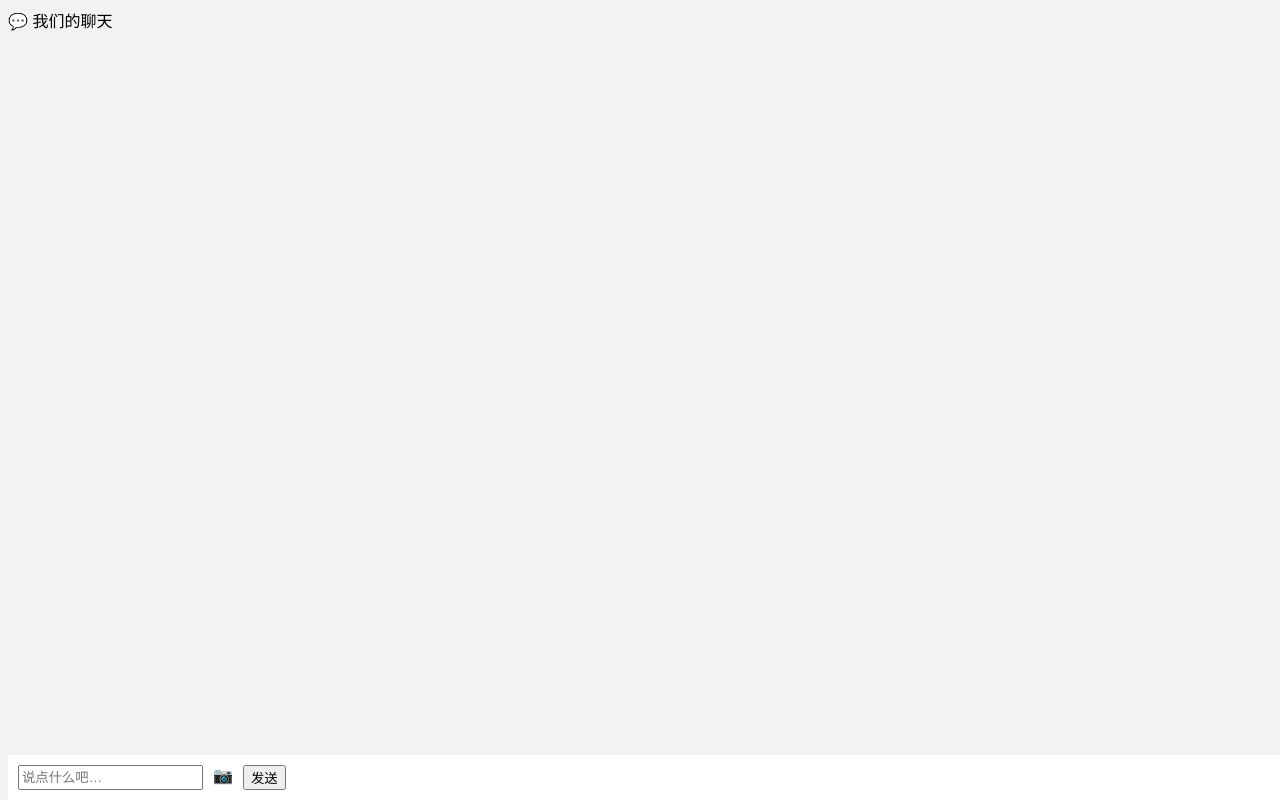
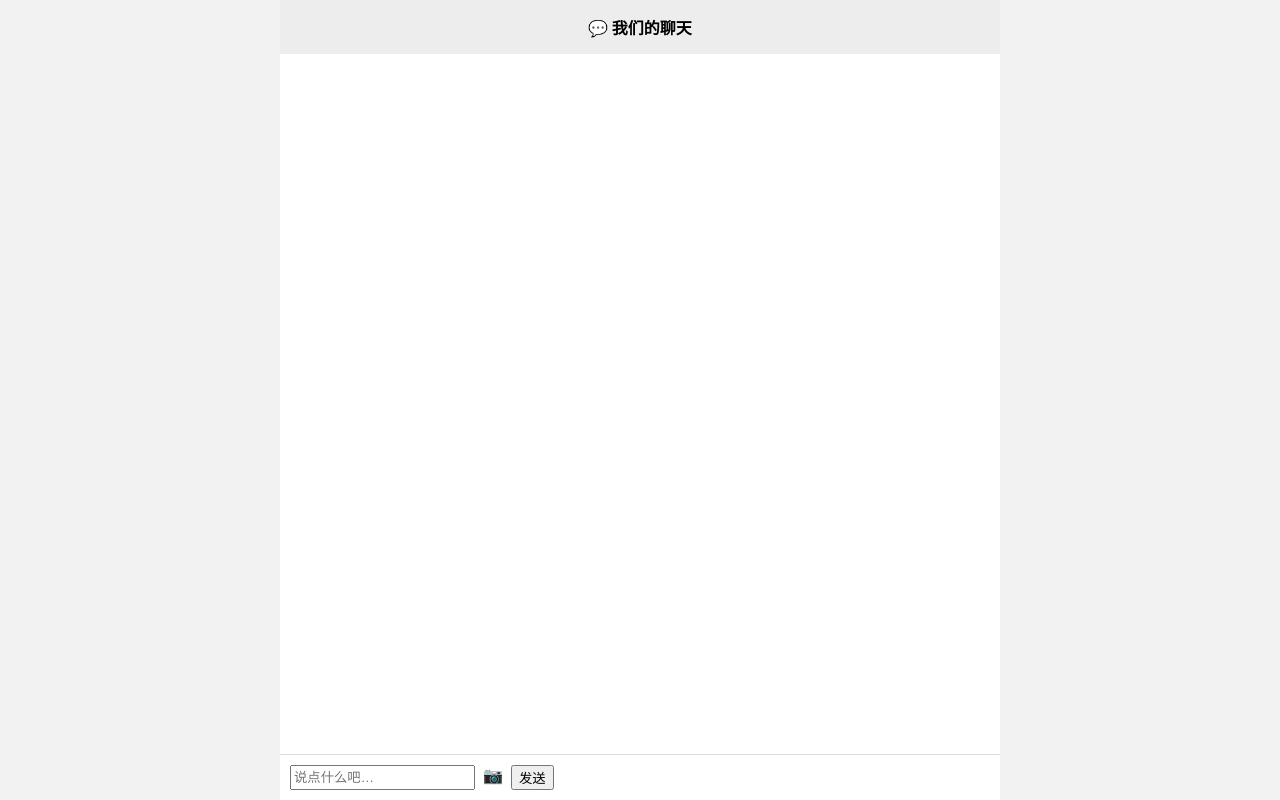
Before and after one commit to gs73626-sudo/love-chat, a Flask app: page / in a window 1280 px wide. Run offline with Flask 3, Linux system fonts and the light colour scheme; the visitor is signed in with stand-in values (Sample User, id 1); some libraries are stand-ins or nearby versions.

Commit message:
style.css

```diff
--- a/static/style.css
+++ b/static/style.css
@@ -1,20 +1,37 @@
 body {
+  margin: 0;
   background: #f2f2f2;
-  font-family: -apple-system, BlinkMacSystemFont;
+  font-family: -apple-system, BlinkMacSystemFont, "Helvetica Neue";
 }
 
-#chat {
-  max-width: 700px;
+.chat-wrapper {
+  max-width: 720px;
+  height: 100vh;
   margin: auto;
-  padding-bottom: 80px;
+  display: flex;
+  flex-direction: column;
+  background: #fff;
+}
+
+.chat-header {
+  padding: 15px;
+  background: #ededed;
+  text-align: center;
+  font-weight: bold;
+}
+
+.chat-box {
+  flex: 1;
+  overflow-y: auto;
+  padding: 10px;
 }
 
 .bubble {
-  max-width: 60%;
-  margin: 10px;
+  max-width: 65%;
   padding: 10px 14px;
+  margin: 8px 0;
   border-radius: 16px;
-  position: relative;
+  word-break: break-word;
 }
 
 .me {
@@ -34,17 +51,29 @@
   text-align: right;
 }
 
-img {
+.bubble img {
   max-width: 100%;
   border-radius: 10px;
 }
 
-form {
-  position: fixed;
-  bottom: 0;
-  width: 100%;
-  background: white;
+.chat-input {
+  display: flex;
   padding: 10px;
-  display: flex;
-  gap: 10px;
+  border-top: 1px solid #ddd;
 }
+
+.chat-input input[type=text] {
+  flex: 1;
+  padding: 8px;
+  border-radius: 8px;
+  border: 1px solid #ccc;
+}
+
+.chat-input button {
+  margin-left: 8px;
+}
+
+.img-btn {
+  margin-left: 8px;
+  cursor: pointer;
+}
```
